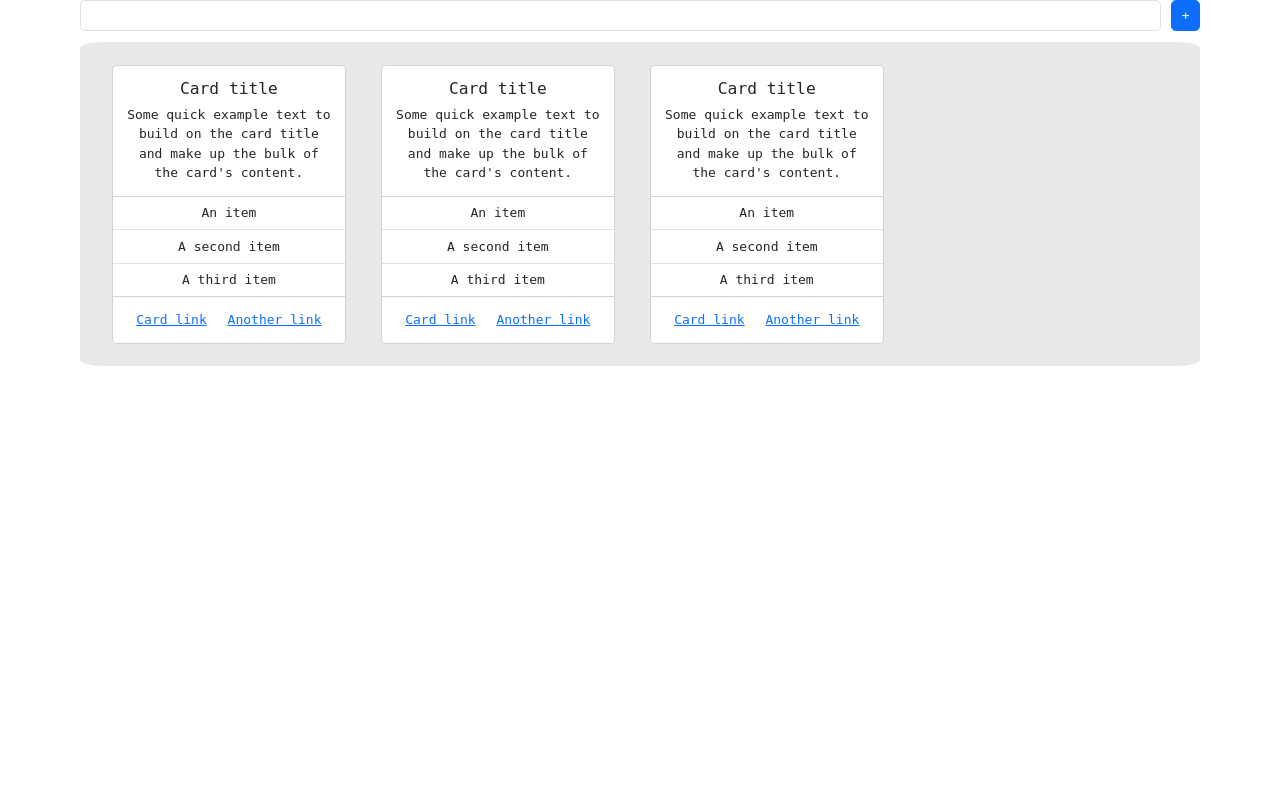
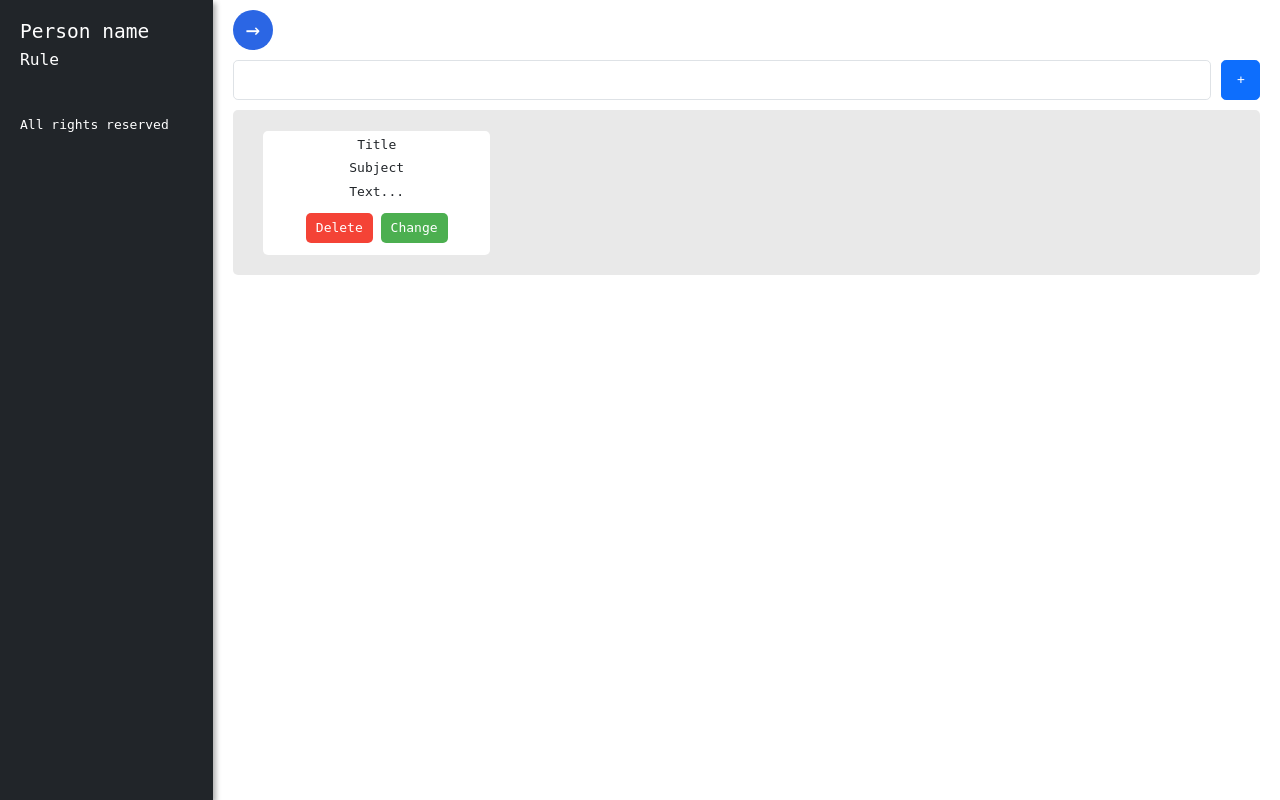
Before and after one commit to JeanPasquini/website_taskSchool, a PHP site: page /php/workspace.html in a window 1280 px wide. Run offline with PHP 8.4, Linux system fonts and the light colour scheme; some libraries are stand-ins or nearby versions.

Commit message:
2023-09-22 Created workspace
Was create a local where the teachers and students could see your tasks.

On the screen there are informations about the user

Included a script for the sidebar and included some designers with CSS

```diff
--- a/css/workspace.css
+++ b/css/workspace.css
@@ -1,4 +1,5 @@
 body{
+    min-height: 100vh;
 }
 
 *{
@@ -22,9 +23,154 @@ body{
 
     background-color: rgba(128, 128, 128, 0.178);
     width: 100%;
-    border-radius: 2%;
+    border-radius: 5px;
 }
 
 .btn_add_task{
     margin: 0 0 0 10px;
+    height: 40px;
+    width: 40px;
 }
+.button-container{
+    margin: 10px;
+}
+
+.change-button {
+    background-color: #4CAF50;
+    color: white;
+    border: none;
+    padding: 5px 10px;
+    border-radius: 5px;
+    cursor: pointer;
+}
+
+.change-button:hover {
+    background-color: #45a049;
+}
+
+.delete-button {
+    background-color: #f44336;
+    color: white;
+    border: none;
+    padding: 5px 10px;
+    border-radius: 5px;
+    cursor: pointer;
+}
+
+.delete-button:hover {
+    background-color: #d32f2f;
+}
+
+  .image-container {
+    padding: 2px 2px;
+    text-align: center;
+    border-radius: 5px;
+    background-color: white;
+
+    transition: 0.5s;
+
+    display: flex;
+    justify-content: center;
+    align-items: center;
+    flex-direction: column;
+  }
+
+  .portfolio-container{
+    display: grid;
+    grid-template-columns: repeat(4,1fr);
+    gap: 1.5rem;
+  }
+
+  @media screen and (max-width: 992px) {
+
+    .portfolio-container{
+        grid-template-columns: repeat(2,1fr);
+      }
+  }
+
+.sidenav {
+    height: 100%;
+    width: 160px;
+    position: fixed;
+    z-index: 1;
+    top: 0;
+    left: 0;
+    background-color: #111;
+    overflow-x: hidden;
+    padding-top: 20px;
+  }
+
+  .sidenav a {
+    padding: 6px 8px 6px 16px;
+    text-decoration: none;
+    font-size: 25px;
+    color: #818181;
+    display: block;
+  }
+
+  .sidenav a:hover {
+    color: #f1f1f1;
+  }
+
+  .main {
+    margin-left: 160px;
+    padding: 0px 10px;
+  }
+
+  @media screen and (max-height: 450px) {
+    .sidenav {padding-top: 15px;}
+    .sidenav a {font-size: 18px;}
+  }
+
+  #sidebar {
+    background-color: #f8f9fa;
+    max-height: 100vh; /* Altura máxima igual à altura da tela verticalmente */
+    color: white;
+    box-shadow: 3px 3px 5px rgba(0, 0, 0, 0.3);
+    padding: 20px;
+}
+
+#main-content {
+    padding: 20px;
+    margin-left: 0; /* Inicialmente, não há margem à esquerda */
+    transition: margin-left 0.3s; /* Adicione uma transição suave */
+}
+
+#sidebar.fixed {
+    position: fixed;
+}
+
+#main-content.fixed {
+    margin-left: 250px; /* Largura do sidebar quando estiver fixo */
+}
+
+@media screen and (min-width: 767px) {
+    #sidebar {
+        height: 100vh; /* Altura total da tela verticalmente */
+
+    }
+}
+
+/* Estilo para quando a tela é menor */
+@media screen and (max-width: 767px) {
+    #sidebar {
+        height: auto; /* Altura automática para se ajustar ao conteúdo */
+        width: 100%; /* Largura total da tela horizontalmente */
+    }
+}
+
+#toggleButton {
+    margin: 10px 0;
+    width: 40px;
+    height: 40px;
+    background-color: #2b66e4;
+    color: white;
+    font-size: 24px;
+    border: none;
+    cursor: pointer;
+    border-radius: 50%;
+}
+
+.cardtext{
+    margin: 2px;
+}
--- a/php/workspace.html
+++ b/php/workspace.html
@@ -8,7 +8,22 @@
     <link rel="stylesheet" href="../css/workspace.css">
 </head>
 <body>
-    <div class="container">
+    <div class="container-fluid">
+        <div class="row">
+            <!-- Barra lateral -->
+            <div id="sidebar" class="col-md-3 col-lg-2 bg-dark sidebar">
+                <!-- Conteúdo da barra lateral -->
+                <h4>Person name</h4>
+                <h5>Rule</h5><br><br>
+
+                <div class="">
+                    <p>All rights reserved</p>
+                </div>
+            </div>
+
+            <!-- Conteúdo principal -->
+            <main class="col-md-9 ml-sm-auto col-lg-10 px-4 container">
+                <button id="toggleButton">→</button>
                 <div class="search">
                     <input type="text" class="form-control">
                     <button type="button" class="btn btn-primary btn_add_task" data-bs-toggle="modal" data-bs-target="#staticBackdrop">+</button>
@@ -40,60 +55,44 @@
                     </div>
                 </div>
 
+                <div class="tasks">
+                    <div class="portfolio-container container">
+                        <div class="col image-container fade-in">
+                            <label for="title" class="cardtext">Title</label>
+                            <label for="subject" class="cardtext">Subject</label>
+                            <label for="text" class="cardtext">Text...</label>
 
+                                        <div class="button-container">
+                                            <button class="delete-button">Delete</button>
+                                            <button class="change-button" data-bs-toggle="modal" data-bs-target="#staticEdit">Change</button>
 
-        <div class="tasks">
+                                            <div class="modal fade" id="staticEdit" data-bs-backdrop="static" data-bs-keyboard="false" tabindex="-1" aria-labelledby="staticBackdropLabel" aria-hidden="true">
+                                                <div class="modal-dialog modal-dialog-centered modal-dialog-scrollable">
+                                                    <div class="modal-content">
+                                                        <div class="modal-header">
+                                                            <h1 class="modal-title fs-5" id="exampleModalLabel">Edit Task</h1>
+                                                            <button type="button" class="btn-close" data-bs-dismiss="modal" aria-label="Close"></button>
+                                                        </div>
+                                                        <div class="modal-body">
+                                                            <!-- Text -->
+                                                            <label for="title">Title</label>
+                                                            <input type="text" class="form-control" placeholder="">
 
-            <div class="container text-center">
-                <div class="row row-cols-sm-2 row-cols-md-3 row-cols-xl-4">
-                  <div class="col">
-                        <div class="card" style="width: 18rem;">
-                        <div class="card-body">
-                            <h5 class="card-title">Card title</h5>
-                            <p class="card-text">Some quick example text to build on the card title and make up the bulk of the card's content.</p>
+                                                            <label for="subject">Subject</label>
+                                                            <input type="text" class="form-control" placeholder="">
+
+                                                            <label for="comment">About</label>
+                                                            <textarea class="form-control" rows="5" id="comment" name="text"></textarea>
                                                         </div>
-                        <ul class="list-group list-group-flush">
-                            <li class="list-group-item">An item</li>
-                            <li class="list-group-item">A second item</li>
-                            <li class="list-group-item">A third item</li>
-                        </ul>
-                        <div class="card-body">
-                            <a href="#" class="card-link">Card link</a>
-                            <a href="#" class="card-link">Another link</a>
+                                                        <div class="modal-footer">
+                                                            <button type="button" class="btn btn-secondary" data-bs-dismiss="modal">Close</button>
+                                                            <button type="button" class="btn btn-primary">Save</button>
                                                         </div>
                                                     </div>
                                                 </div>
-                    <div class="col">
-                        <div class="card" style="width: 18rem;">
-                        <div class="card-body">
-                            <h5 class="card-title">Card title</h5>
-                            <p class="card-text">Some quick example text to build on the card title and make up the bulk of the card's content.</p>
                                             </div>
-                        <ul class="list-group list-group-flush">
-                            <li class="list-group-item">An item</li>
-                            <li class="list-group-item">A second item</li>
-                            <li class="list-group-item">A third item</li>
-                        </ul>
-                        <div class="card-body">
-                            <a href="#" class="card-link">Card link</a>
-                            <a href="#" class="card-link">Another link</a>
+
                                         </div>
-                        </div>
-                    </div>
-                    <div class="col">
-                        <div class="card" style="width: 18rem;">
-                        <div class="card-body">
-                            <h5 class="card-title">Card title</h5>
-                            <p class="card-text">Some quick example text to build on the card title and make up the bulk of the card's content.</p>
-                        </div>
-                        <ul class="list-group list-group-flush">
-                            <li class="list-group-item">An item</li>
-                            <li class="list-group-item">A second item</li>
-                            <li class="list-group-item">A third item</li>
-                        </ul>
-                        <div class="card-body">
-                            <a href="#" class="card-link">Card link</a>
-                            <a href="#" class="card-link">Another link</a>
                                     </div>
                                 </div>
                             </div>
@@ -127,8 +126,26 @@
                                 //echo "<td>" . $row["email"] . "</td>";
                     -->
                 </div>
+            </main>
+        </div>
     </div>
 
+    <!-- Inclua os links para os arquivos JavaScript do Bootstrap -->
+    <script src="https://code.jquery.com/jquery-3.5.1.slim.min.js"></script>
+    <script src="https://cdn.jsdelivr.net/npm/@popperjs/core@2.5.3/dist/umd/popper.min.js"></script>
+    <script src="https://maxcdn.bootstrapcdn.com/bootstrap/4.5.2/js/bootstrap.min.js"></script>
+    <script>
+        // JavaScript personalizado para ocultar/mostrar a barra lateral
+        document.getElementById('toggleButton').addEventListener('click', function() {
+            var sidebar = document.getElementById('sidebar');
+            if (sidebar.style.display === 'none' || sidebar.style.display === '') {
+                sidebar.style.display = 'block';
+            } else {
+                sidebar.style.display = 'none';
+            }
+        });
+
+    </script>
     <script src="https://cdn.jsdelivr.net/npm/bootstrap@5.3.2/dist/js/bootstrap.bundle.min.js" integrity="sha384-C6RzsynM9kWDrMNeT87bh95OGNyZPhcTNXj1NW7RuBCsyN/o0jlpcV8Qyq46cDfL" crossorigin="anonymous"></script>
 </body>
 </html>
```
Lines whose indentation alone changed are shown as unchanged.
